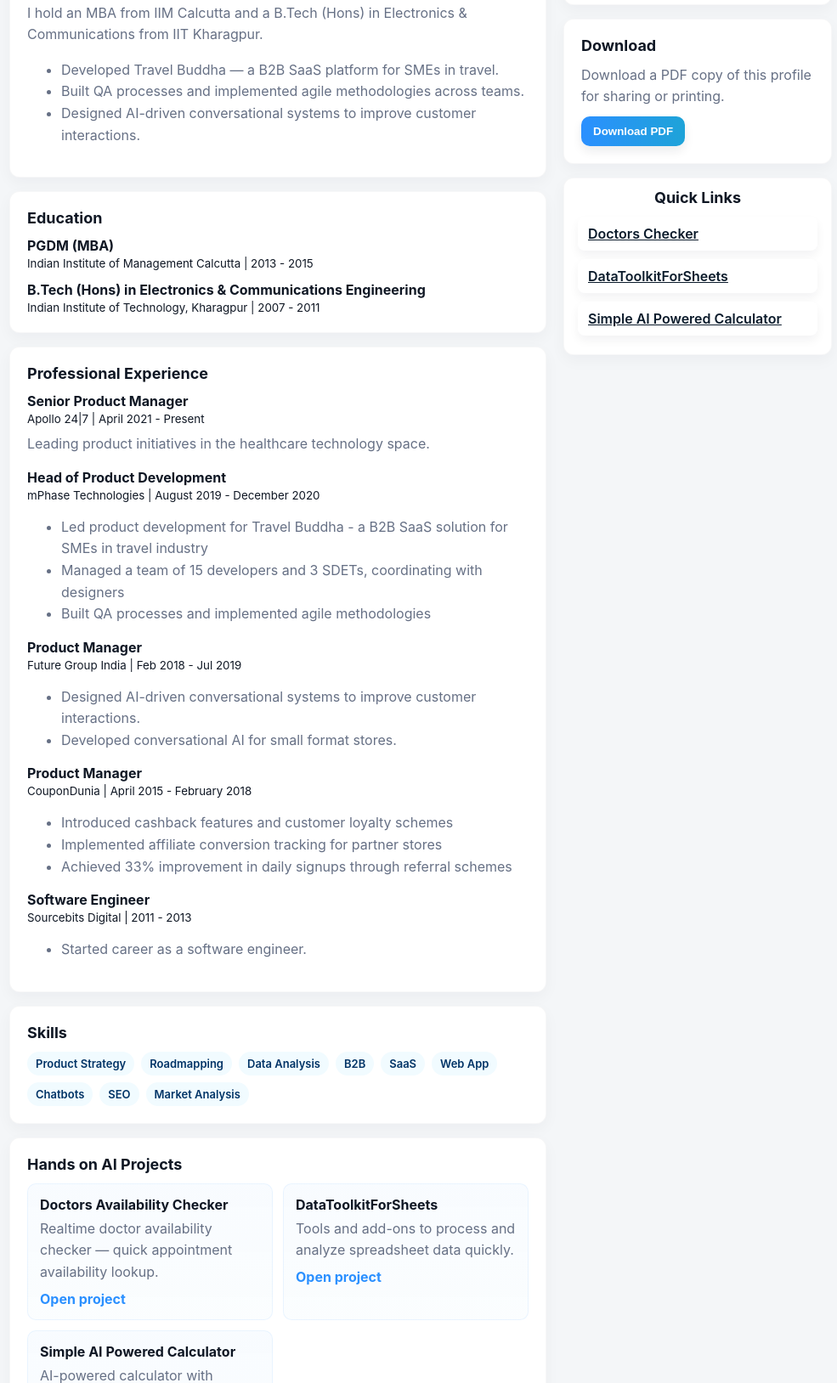
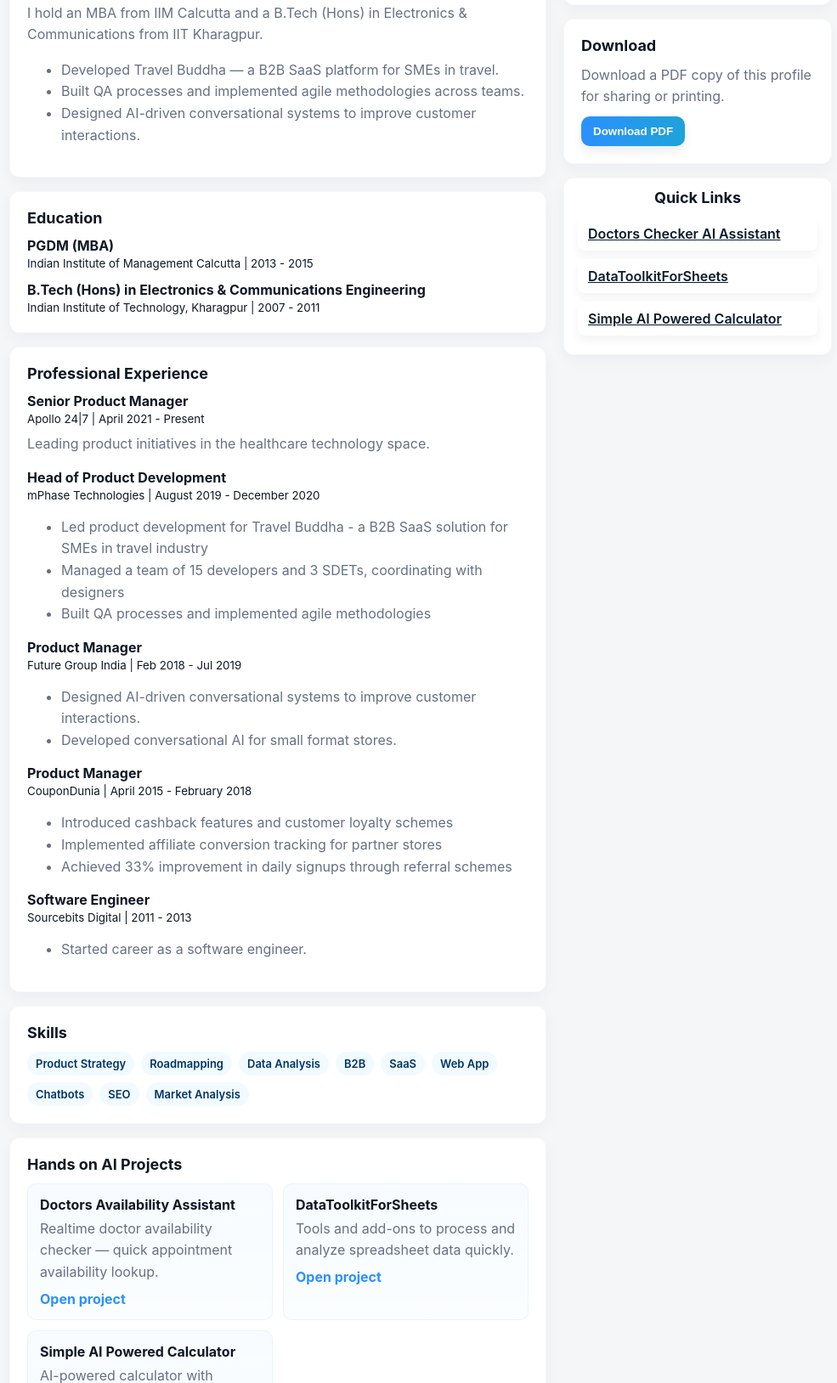
Before and after one commit to jayaraju-gorle/jayaraju-gorle.github.io, a website: page index.html in a window 1280 px wide. Shown: the part 569-2197 px from the top of the page at 85% size, without its empty margins (145-1130 px from the left). Drawn offline with nearby package versions, Linux system fonts and the light colour scheme.

Commit message:
feat: update Doctors Availability project title and link text

```diff
--- a/index.html
+++ b/index.html
@@ -412,7 +412,7 @@
           <div class="section-title">Hands on AI Projects</div>
           <div class="projects">
             <div class="project">
-              <h4>Doctors Availability Checker</h4>
+              <h4>Doctors Availability Assistant</h4>
               <p style="margin:6px 0 8px;color:var(--muted)">Realtime doctor availability checker &mdash; quick
                 appointment availability lookup.</p>
               <a href="https://github.com/jayaraju-gorle/Doctors-availability-assistant" target="_blank"
@@ -458,7 +458,7 @@
         <div class="card quick-links" style="margin-top:16px;text-align:center">
           <div class="section-title">Quick Links</div>
           <a class="btn" href="https://doctors-availability-checker-968458253320.us-west1.run.app"
-            target="_blank">Doctors Checker</a>
+            target="_blank">Doctors Checker AI Assistant</a>
           <a class="btn" href="https://www.datatoolkitforsheets.com/" target="_blank">DataToolkitForSheets</a>
           <a class="btn" href="https://jayaraju-gorle.github.io/ai-calculator/" target="_blank"
             rel="noopener noreferrer">Simple AI Powered Calculator</a>
```
